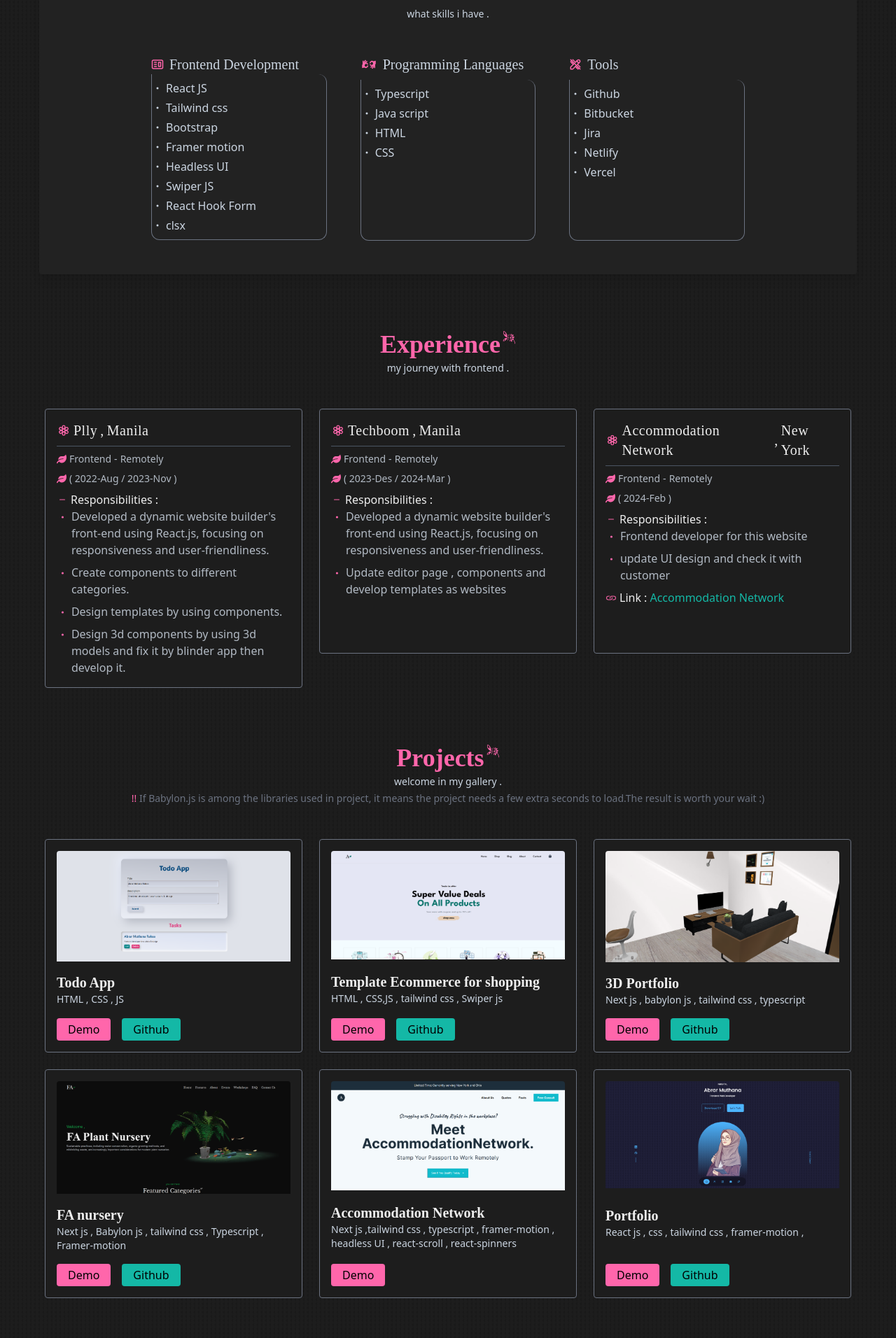
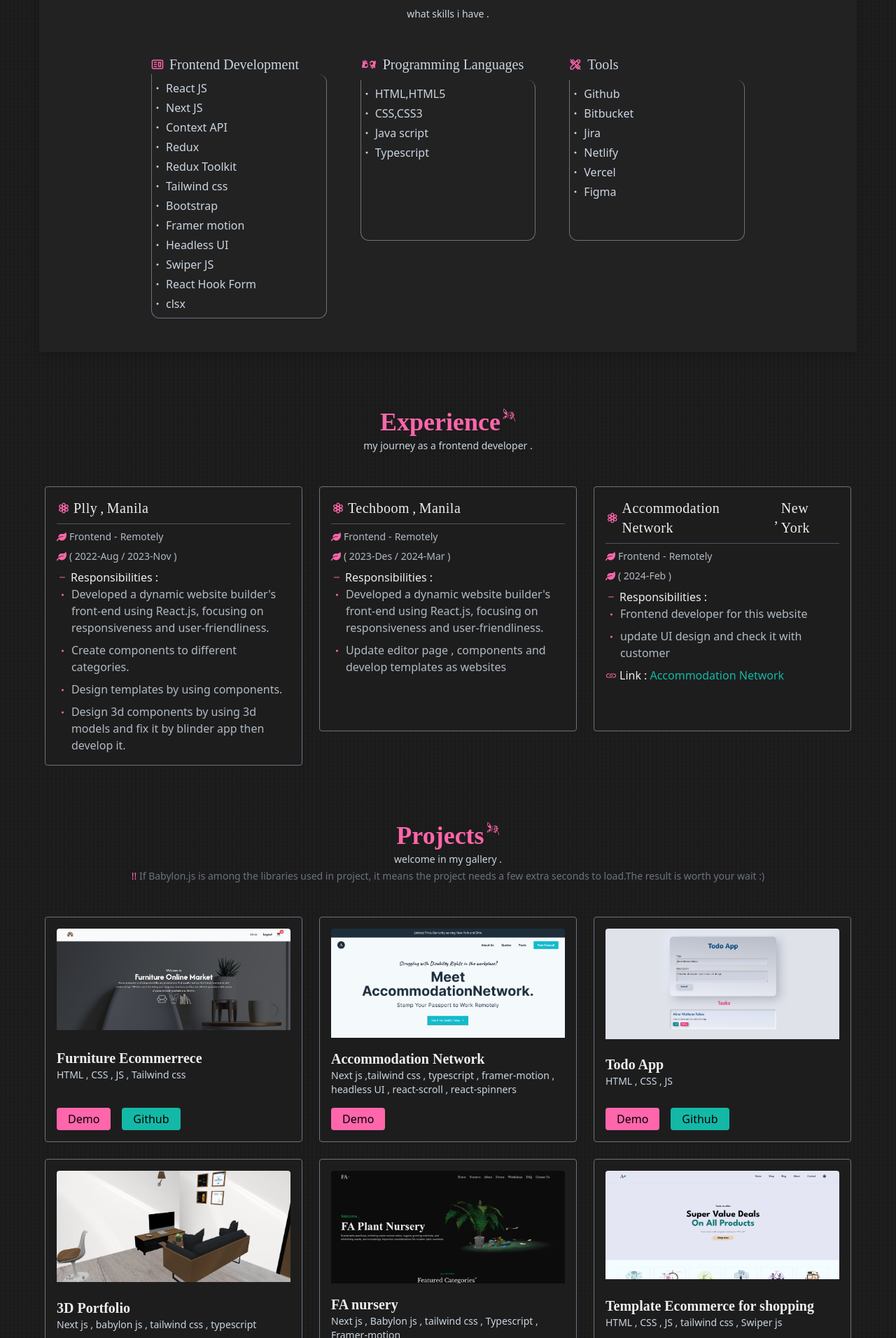
Before and after one commit to abrar997/portfolio-2024, a Next.js app: page / in a window 1280 px wide. Shown: the part 748-2660 px from the top of the page at 70% size. Built offline with nearby package versions, Linux system fonts and the light colour scheme.

Commit message:
add new projects

```diff
--- a/src/components/Experience.tsx
+++ b/src/components/Experience.tsx
@@ -20,7 +20,7 @@ interface ExperienceData {
 export default function Experience(props: ExperienceData) {
   return (
     <div id="experience" className="grid gap-3 lg:gap-12">
-      <Title subtitle="my journey with frontend" title="Experience" />
+      <Title subtitle="my journey as a frontend developer" title="Experience" />
       <div className="grid lg:grid-cols-3 lg:items-start gap-4 lg:gap-6 lg:px-4 overflow-hidden">
         {props.data.map((item, i) => (
           <motion.div
--- a/src/components/Projects.tsx
+++ b/src/components/Projects.tsx
@@ -17,7 +17,7 @@ export default function Projects(props: ProjectsData) {
   return (
     <div id="projects" className="grid gap-3 lg:gap-12">
       <Title subtitle="welcome in my gallery" title="Projects" isGallery />
-      <div className="grid lg:grid-cols-3 lg:gap-6 gap-4 lg:px-4">
+      <div className="grid lg:grid-cols-3 md:grid-cols-2 lg:gap-6 gap-4 lg:px-4">
         {props.data.map((item, i) => (
           <motion.div
             initial={{ y: 50 }}
--- a/src/components/data/data.js
+++ b/src/components/data/data.js
@@ -9,19 +9,23 @@ const DataComponents = {
   skillsData: {
     frontend: [
       { id: 1, name: "React JS" },
-      { id: 4, name: "Tailwind css" },
-      { id: 5, name: "Bootstrap" },
-      { id: 6, name: "Framer motion" },
-      { id: 7, name: "Headless UI" },
-      { id: 8, name: "Swiper JS" },
-      { id: 9, name: "React Hook Form" },
-      { id: 10, name: "clsx" },
+      { id: 2, name: "Next JS" },
+      { id: 3, name: "Context API" },
+      { id: 4, name: "Redux" },
+      { id: 5, name: "Redux Toolkit" },
+      { id: 6, name: "Tailwind css" },
+      { id: 7, name: "Bootstrap" },
+      { id: 8, name: "Framer motion" },
+      { id: 9, name: "Headless UI" },
+      { id: 10, name: "Swiper JS" },
+      { id: 11, name: "React Hook Form" },
+      { id: 12, name: "clsx" },
     ],
     language: [
-      { id: 1, name: "Typescript" },
-      { id: 2, name: "Java script" },
-      { id: 3, name: "HTML" },
-      { id: 4, name: "CSS" },
+      { id: 1, name: "HTML,HTML5" },
+      { id: 2, name: "CSS,CSS3" },
+      { id: 3, name: "Java script" },
+      { id: 4, name: "Typescript" },
     ],
     tools: [
       { id: 1, name: "Github" },
@@ -29,6 +33,7 @@ const DataComponents = {
       { id: 3, name: "Jira" },
       { id: 4, name: "Netlify" },
       { id: 5, name: "Vercel" },
+      { id: 6, name: "Figma" },
     ],
   },
   experienceData: [
@@ -96,12 +101,28 @@ const DataComponents = {
         },
       ],
       skillsUsed:
-        "Next JS , framer motion ,react icons , react scroll , react-spinners",
+        "Next JS , framer motion , react icons , react scroll , react-spinners",
     },
   ],
   projects: [
     {
       id: 1,
+      title: "Furniture Ecommerrece",
+      url: "./assets/furniture.png",
+      skillsUsed: "HTML , CSS , JS , Tailwind css",
+      github: "https://github.com/abrar997/furniture-ecom.git",
+      demo: "https://abrar997.github.io/furniture-ecom/register.html",
+    },
+    {
+      id: 2,
+      title: "Accommodation Network",
+      url: "./assets/tech.png",
+      skillsUsed:
+        "Next js ,tailwind css , typescript , framer-motion , headless UI , react-scroll , react-spinners",
+      demo: "https://www.accommodation.network/",
+    },
+    {
+      id: 3,
       title: "Todo App",
       url: "./assets/crud.png",
       skillsUsed: "HTML , CSS , JS",
@@ -109,15 +130,7 @@ const DataComponents = {
       demo: "https://crud-delta-tawny.vercel.app/",
     },
     {
-      id: 2,
-      title: "Template Ecommerce for shopping",
-      url: "./assets/ecom.png",
-      skillsUsed: "HTML , CSS,JS , tailwind css , Swiper js",
-      github: "https://github.com/abrar997/ecommerce-js",
-      demo: "https://ecommerce-js-vt44.vercel.app/",
-    },
-    {
-      id: 3,
+      id: 4,
       title: "3D Portfolio",
       url: "./assets/port.png",
       skillsUsed: "Next js , babylon js , tailwind css , typescript",
@@ -125,7 +138,7 @@ const DataComponents = {
       demo: "https://3d-first.vercel.app/",
     },
     {
-      id: 4,
+      id: 5,
       title: "FA nursery",
       url: "./assets/FA.png",
       skillsUsed:
@@ -133,31 +146,31 @@ const DataComponents = {
       github: "https://github.com/abrar997/3d-project2",
       demo: "https://3d-project2.vercel.app/",
     },
+    {
+      id: 6,
+      title: "Template Ecommerce for shopping",
+      url: "./assets/ecom.png",
+      skillsUsed: "HTML , CSS , JS , tailwind css , Swiper js",
+      github: "https://github.com/abrar997/ecommerce-js",
+      demo: "https://ecommerce-js-vt44.vercel.app/",
+    },
 
     {
-      id: 5,
-      title: "Accommodation Network",
-      url: "./assets/tech.png",
-      skillsUsed:
-        "Next js ,tailwind css , typescript , framer-motion , headless UI , react-scroll , react-spinners",
-      demo: "https://www.accommodation.network/",
+      id: 7,
+      title: "Crud system management",
+      url: "./assets/crud2.png",
+      skillsUsed: "React Js , Tailwind css , react icons",
+      github: "https://github.com/abrar997/crud-system-managment.git",
+      demo: "https://crud-system-managment.vercel.app/",
     },
     {
-      id: 6,
+      id: 8,
       title: "Portfolio",
       url: "./assets/port2.png",
       skillsUsed: "React js , css , tailwind css , framer-motion , ",
       github: "https://github.com/abrar997/test",
       demo: "https://test-abrar997.vercel.app/",
     },
-    // {
-    //   id: 7,
-    //   title: "Admin dashboard template",
-    //   url: "./assets/admin.png",
-    //   skillsUsed: "React js , axios , firebase , bootstrap5",
-    //   github: "https://github.com/abrar997/Admin-dashboard-MEE",
-    //   demo: "https://funny-maamoul-5e654c.netlify.app/",
-    // },
   ],
   contact: {
     social: [
```
Also changed, not shown: public/assets/crud2.png (added), public/assets/furniture.png (added).
